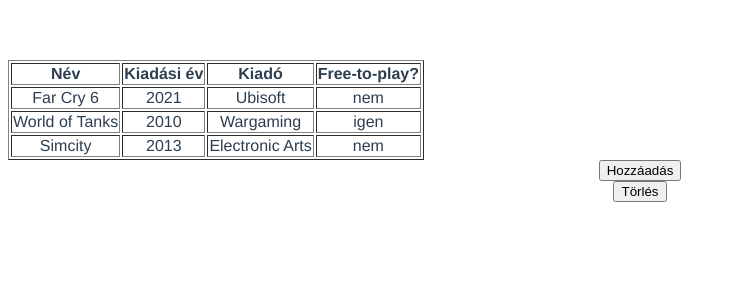
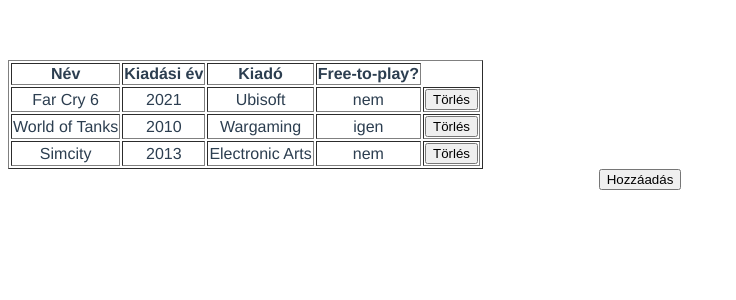
Before and after one commit to TotpalIstvan/jatekok, a Vue app: page / in a window 1280 px wide. Shown: the top 300 px of the page, without its empty margins (0-736 px from the left). Built offline with nearby package versions, Linux system fonts and the light colour scheme.

Commit message:
kisebb szerkesztések

```diff
--- a/public/index.html
+++ b/public/index.html
@@ -1,5 +1,5 @@
 <!DOCTYPE html>
-<html lang="">
+<html lang="eng">
   <head>
     <meta charset="utf-8">
     <meta http-equiv="X-UA-Compatible" content="IE=edge">
--- a/src/App.vue
+++ b/src/App.vue
@@ -7,6 +7,7 @@
       <th>Kiadási év</th>
       <th>Kiadó</th>
       <th>Free-to-play?</th>
+
       </tr>
     </thead>
     <tbody>
@@ -15,23 +16,26 @@
       <td>2021</td>
       <td>Ubisoft</td>
       <td>nem</td>
+      <td><button>Törlés</button></td>
     </tr>
     <tr>
       <td>World of Tanks</td>
       <td>2010</td>
       <td>Wargaming</td>
       <td>igen</td>
+      <td><button>Törlés</button></td>
     </tr>
     <tr>
       <td>Simcity</td>
       <td>2013</td>
       <td>Electronic Arts</td>
       <td>nem</td>
+      <td><button>Törlés</button></td>
     </tr>
     </tbody>
   </table>
       <button>Hozzáadás</button><br>
-      <button>Törlés</button>
+
 </div>
 </template>
 
@@ -70,7 +74,10 @@
             }
         ]
       }
-  }
+  },
+  methods: {
+
+   }
 }
 </script>
 
--- a/src/components/Sor.vue
+++ b/src/components/Sor.vue
@@ -4,6 +4,6 @@
 
 <script>
 export default {
-    props:['row']
+    props: ['row']
 }
 </script>
```
